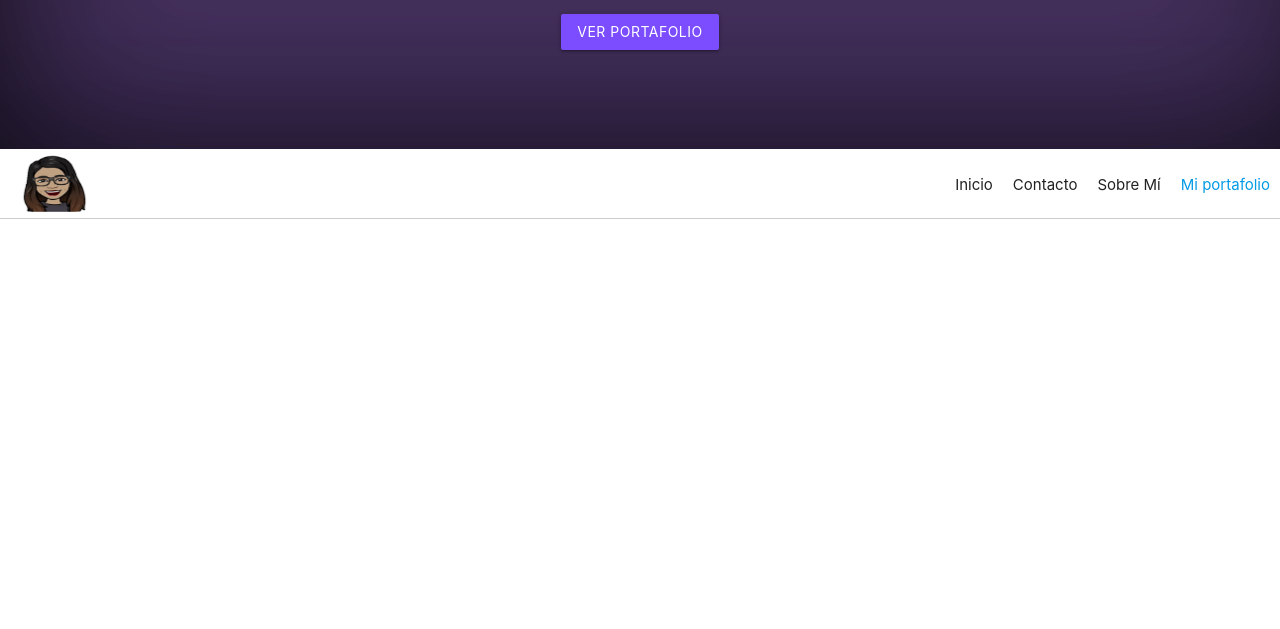
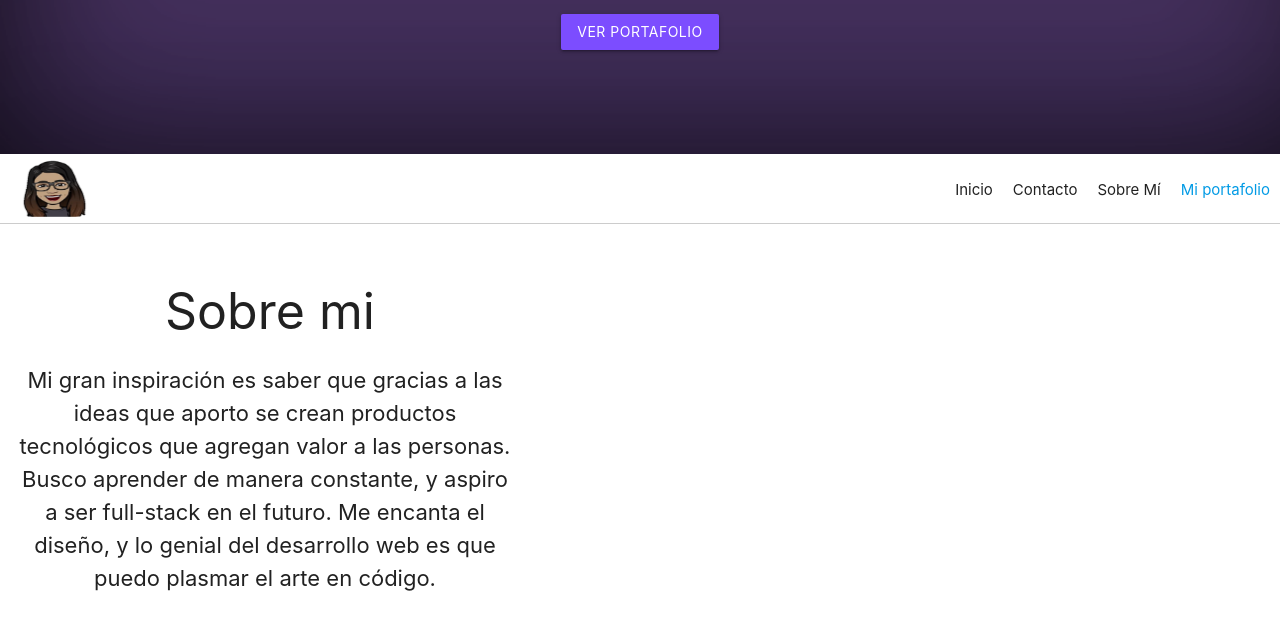
Before and after one commit to aybaneze/AndreaYba-ez, a plain HTML site: page index.html in a window 1280 px wide. Shown: the part 511-1140 px from the top of the page. Before the commit the page ends 800 px from the top, so only its background shows below. Drawn offline with nearby package versions, Linux system fonts and the light colour scheme.

Commit message:
subiendo ultimos cambios

```diff
--- a/index.html
+++ b/index.html
@@ -40,6 +40,17 @@
                 <a href="#inicio"><img class="avatarMedium" src="avatar.png" alt="avatar"></a>
               </div>
           </header>
+          <div class="sobreMi">
+            <div class="introduccion">
+            <h1>Sobre mi</h1>
+            <p>
+                Mi gran inspiración es saber que gracias a las ideas que aporto se
+                crean productos tecnológicos que agregan valor a las personas.
+                Busco aprender de manera constante, y aspiro a ser full-stack en el futuro.
+                Me encanta el diseño, y lo genial del desarrollo web es que puedo plasmar el arte en código.
+            </p>
+          </div>
+          </div>
 
     </section>
     <script src="https://cdnjs.cloudflare.com/ajax/libs/materialize/1.0.0/js/materialize.min.js"></script>
--- a/style.css
+++ b/style.css
@@ -9,7 +9,7 @@ body {
     background-image: url("Screenshot_2.png");
     background-size: cover;
     width: 100%;
-    height: 660px;
+    height: 665px;
     background-repeat: no-repeat;
     margin: 0;
 }
@@ -89,6 +89,24 @@ ul{
     margin: 0;
 }
 
+.sobreMi{
+    height: 588px;
+    float: left;
+    margin: 15px;
+}
+
+h1{
+    margin-left: 150px;
+    font-size: 50px;
+}
+
+p{
+    font-size: 22px;
+    width: 40%;
+    text-align: center;
+    margin-right: 15px;
+}
+
 @media only screen and (max-width: 600px) {
     .avatar{
         border-radius: 100%;
```
